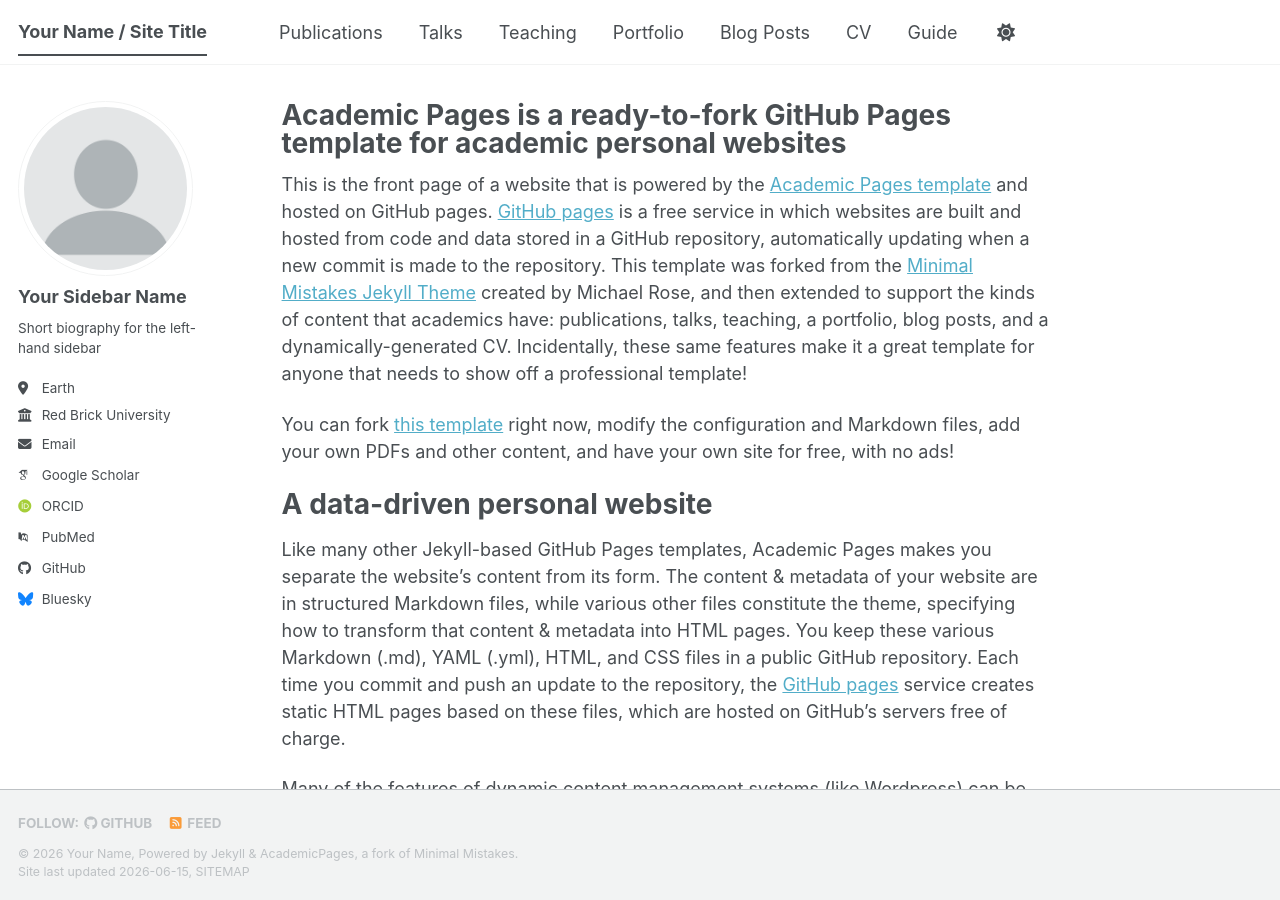
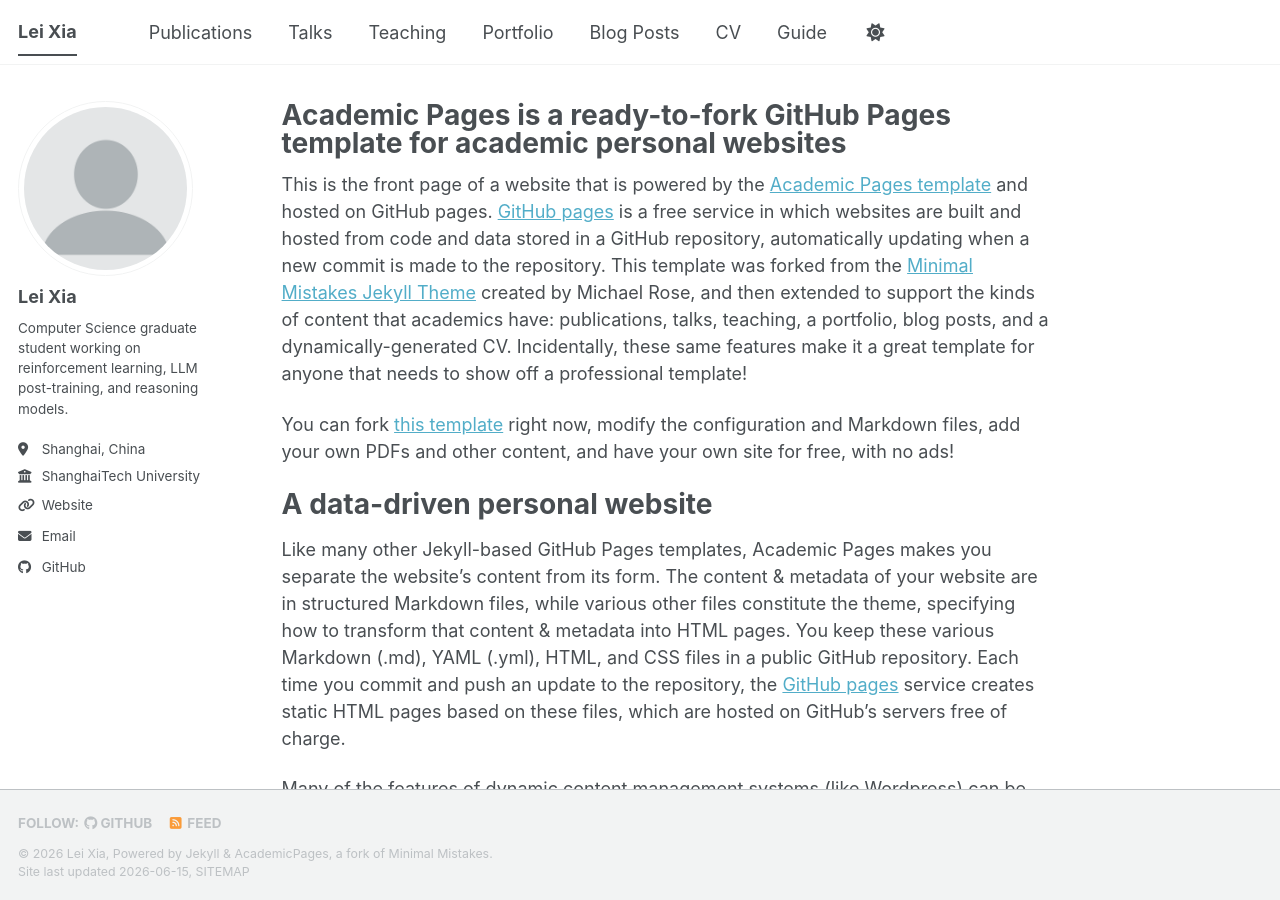
Before and after one commit to XiaLei2025/XiaLei2025.github.io, a Jekyll site: the page built from _pages/about.md, in a window 1280 px wide and 900 px high. Built offline with Jekyll 4.4.1, drawn with Linux system fonts in a browser that asks for light colours; some web fonts are replaced; a script bundle is joined from its source files by our own code; library files that are not in the unit come from our copies.

Commit message:
Modify site configuration with personal details
Updated personal information and links in the configuration file.

```diff
--- a/_config.yml
+++ b/_config.yml
@@ -9,14 +9,14 @@
 # Basic Site Settings
 locale                   : "en-US"
 site_theme               : "default" # The available themes options are "default", "air", "sunrise", "mint", "dirt" and "contrast"
-title                    : "Your Name / Site Title"
+title                    : "Lei Xia"
 title_separator          : "-"
-name                     : &name "Your Name"
+name                     : &name "Lei Xia"
 description              : &description "Your Name's academic portfolio"   # Update this with a general description of your site, this is the default if not overridden by a page
-url                      : https://academicpages.github.io # The base hostname & protocol for your site e.g. "https://[your GitHub username].github.io",
+url                      : https://XiaLei2025.github.io # The base hostname & protocol for your site e.g. "https://[your GitHub username].github.io",
                                                            # or if you already have some other page hosted on Github then use "https://[your GitHub username].github.io/[Your Repo Name]"
 baseurl                  : "" # the subpath of your site, e.g. "/blog"
-repository               : "academicpages/academicpages.github.io"
+repository               : "XiaLei2025/XiaLei2025.github.io"
 
 # Site Author - The following control what appear as part of the author content on the side bar.
 #               If a field is blank the icon and link will not appear, otherwise it will be shown.
@@ -24,24 +24,24 @@ repository               : "academicpages/academicpages.github.io"
 author:
   # Biographic information
   avatar           : "profile.png"
-  name             : "Your Sidebar Name"
-  pronouns         : # example: "she/her"
-  bio              : "Short biography for the left-hand sidebar"
-  location         : "Earth"
-  employer         : "Red Brick University"
-  uri              : # URL
-  email            : "none@example.org"
+  name             : "Lei Xia"
+  pronouns         :
+  bio              : "Computer Science graduate student working on reinforcement learning, LLM post-training, and reasoning models."
+  location         : "Shanghai, China"
+  employer         : "ShanghaiTech University"
+  uri              : "XiaLei2025.github.io"
+  email            : "xialei2025@shanghaitech.edu.cn"
 
   # Academic websites
   academia         : # URL
   arxiv            : # URL - Update with the correct link to your profile
-  googlescholar    : "https://scholar.google.com/citations?user=PS_CX0AAAAAJ"
+  googlescholar    :
   inspire-hep      : # URL
   impactstory      : # URL
-  orcid            : "https://orcid.org/yourorcidurl"
+  orcid            :
   semantic         : # URL
   ssrn             : # URL
-  pubmed           : "https://www.ncbi.nlm.nih.gov/pubmed/?term=john+snow"
+  pubmed           :
   researchgate     : # URL
   scopus           : # URL
   zotero           : # URL
@@ -51,13 +51,13 @@ author:
   bitbucket        : # Username - Update with your username on the site
   codepen          : # Username
   dribbble         : # Username
-  github           : "academicpages"
+  github           : "XiaLei2025"
   kaggle           : # Username
   stackoverflow    : # User number or user number and name (i.e., use "1" or "1/jeff-atwood")
 
   # Social media
   artstation       : # Username
-  bluesky          : "bsky.app" # Replace this with you Bluesky username
+  bluesky          :  # Replace this with you Bluesky username
   facebook         : # Username
   flickr           : # Username
   foursquare       : # Username
```
